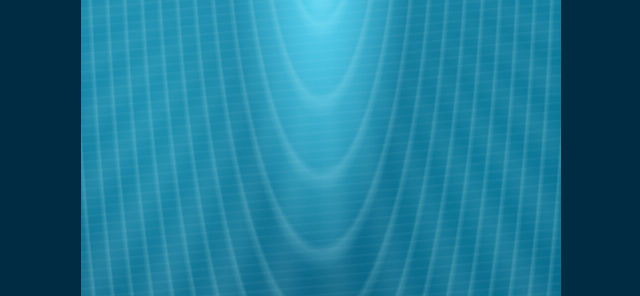
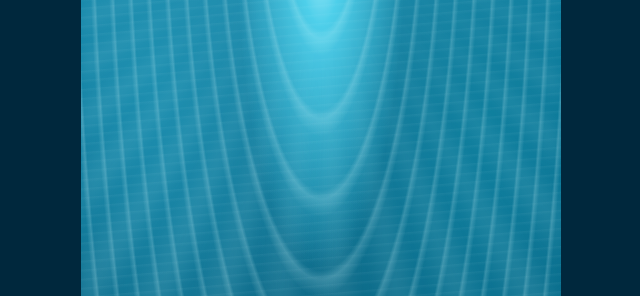
Before and after one commit to kamariwells/apple-pay, a plain HTML site: page index.html in a window 1280 px wide. Shown: the part 70-366 px from the top of the page, without its empty margins (319-959 px from the left). Drawn offline with Linux system fonts and the light colour scheme.

Commit message:
Update site via weejur

```diff
--- a/index.html
+++ b/index.html
@@ -7,22 +7,22 @@
 <style>
 *{box-sizing:border-box}
 html,body{margin:0;min-height:100%;font-family:Arial,sans-serif}
-body{background:#002c43;color:#fff}
+body{background:#00283d;color:#fff}
 .page{
   position:relative;isolation:isolate;overflow:hidden;
-  width:100%;max-width:480px;min-height:100vh;
-  min-height:956px;margin:auto;text-align:center;
+  max-width:480px;min-height:100vh;min-height:956px;
+  margin:auto;text-align:center;
   background:
-    radial-gradient(ellipse at 50% 0%,#b8f4ff 0%,#49c8e8 7%,transparent 26%),
-    radial-gradient(ellipse at 15% 16%,#188eaf 0%,transparent 38%),
-    radial-gradient(ellipse at 85% 22%,#087899 0%,transparent 42%),
-    linear-gradient(180deg,#148db3 0%,#056385 27%,#03435e 55%,#00243a 100%);
+    radial-gradient(ellipse at 50% 0%,#c6faff 0%,#45cce9 7%,transparent 25%),
+    radial-gradient(ellipse at 15% 15%,#168bad,transparent 38%),
+    radial-gradient(ellipse at 85% 20%,#087b9b,transparent 42%),
+    linear-gradient(180deg,#168bb0,#04536f 48%,#002238 100%);
 }
 .water{
   position:absolute;z-index:-1;inset:0;
   background:
-    repeating-radial-gradient(ellipse at 50% -12%,transparent 0 11px,#d7faff28 13px,transparent 17px),
-    repeating-linear-gradient(175deg,transparent 0 5px,#e1faff0c 6px,transparent 9px);
+    repeating-radial-gradient(ellipse at 50% -12%,transparent 0 12px,#d7faff30 14px,transparent 18px),
+    repeating-linear-gradient(175deg,transparent 0 5px,#e1faff0b 6px,transparent 9px);
 }
 .rays{
   position:absolute;z-index:-1;inset:0;
@@ -32,7 +32,7 @@ body{background:#002c43;color:#fff}
 .depth{
   position:absolute;z-index:-1;bottom:0;width:100%;height:35%;
   background:
-    radial-gradient(ellipse at 0% 100%,#007b9b99,transparent 45%),
+    radial-gradient(ellipse at 0% 100%,#0084a399,transparent 45%),
     radial-gradient(ellipse at 100% 100%,#00678588,transparent 45%),
     linear-gradient(0deg,#001725f5,transparent);
 }
```
